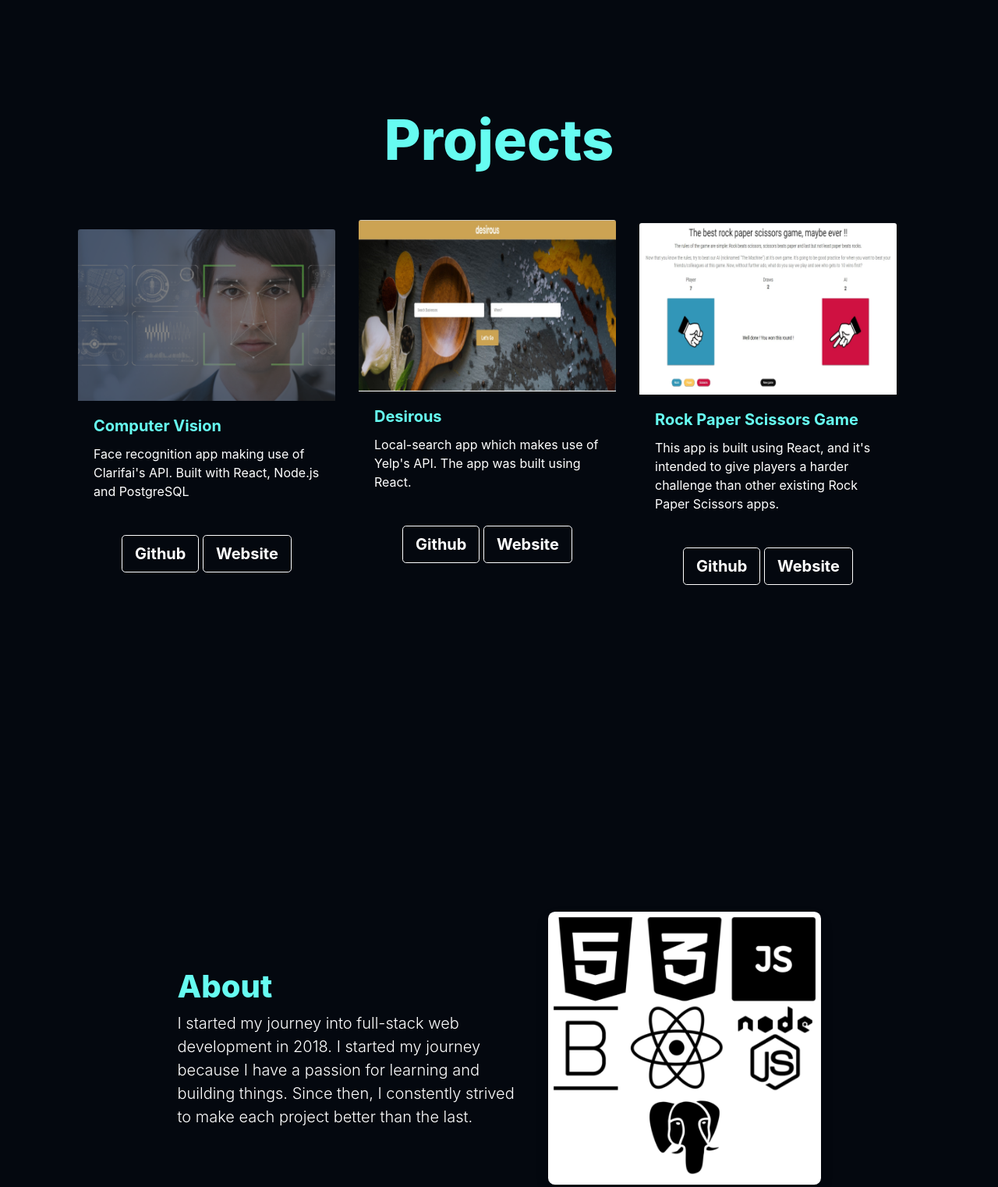
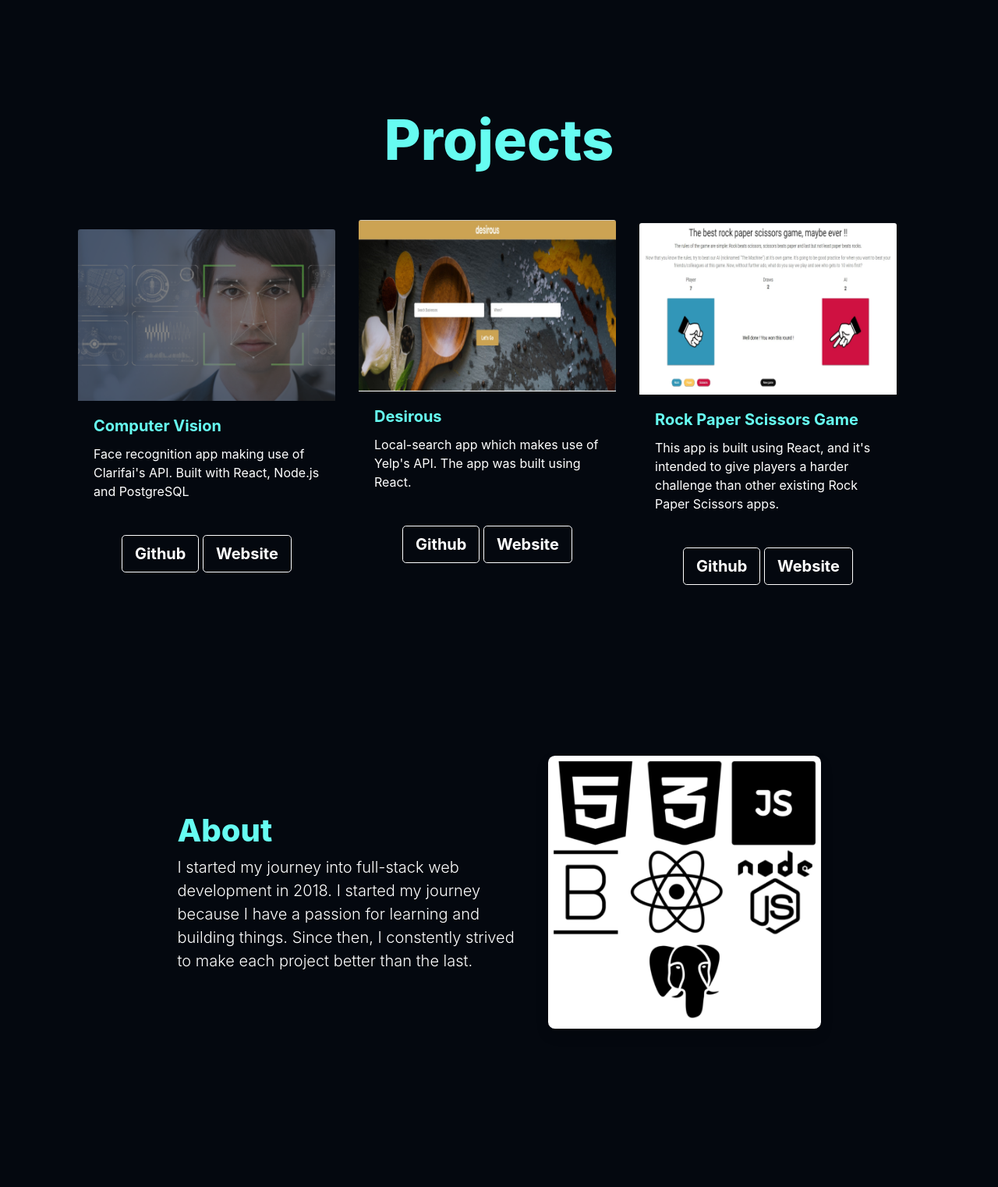
Before and after one commit to adumnici/portfolio-bootstrap, a plain HTML site: page index.html in a window 1280 px wide. Shown: the part 760-2282 px from the top of the page at 78% size. Drawn offline with nearby package versions, Linux system fonts and the light colour scheme.

Commit message:
small changes

```diff
--- a/index.html
+++ b/index.html
@@ -60,7 +60,7 @@
         <!-- End of Main -->
         <!-- Start of Projects -->
         <section>
-            <div class="container mt-md-5 mb-md-n5" style="height: 110vh;">
+            <div class="container mt-md-5 mb-md-n5" style="height: 90vh;">
                 <div class="row justify-content-center text-center mb-5 align-items-center">
                     <div class="col-12 col-md-9 col-lg-8">
                         <h2 class="display-3" id="projects" style="color:#66FCF1; font-weight: 800">
@@ -109,7 +109,7 @@
         <!-- Start of About -->
         <section>
             <div class="container">
-                 <div class="row flex-md-row align-items-center pb-md-5 mt-md-n5 justify-content-center align-items-center" id="about" style="height: 100vh; margin-top: 65em;">
+                 <div class="row flex-md-row align-items-center pb-md-5 mt-md-n5 justify-content-center align-items-center" id="about" style="height: 90vh; margin-top: 65em;">
                     <div class="col-12 col-md-6 col-lg-5 text-center text-md-left section-intro">
                         <h3 class="h1" style="color:#66FCF1; font-weight: 800;">About</h3>
                         <span class="lead" style="color: white;">I started my journey into full-stack web development in 2018. I started my journey because I have a passion for learning and building things. Since then, I constently strived to make each project better than the last.</span>
```
